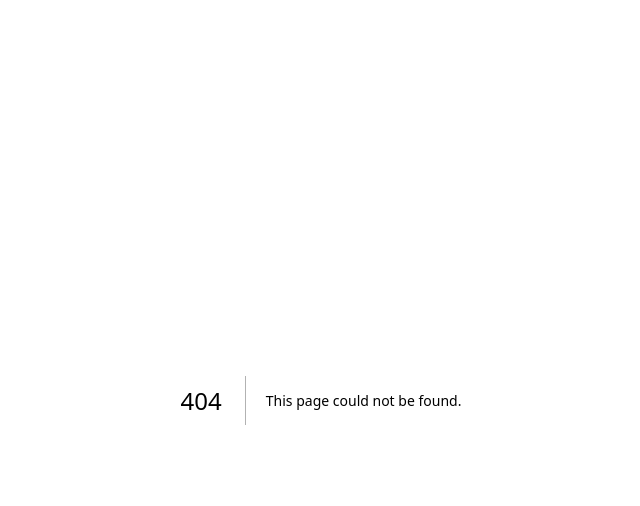
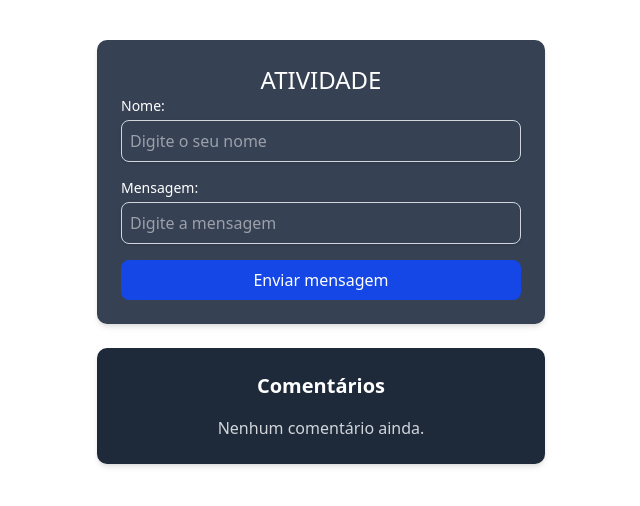
Before and after one commit to Eduardoskei/introducao-nextjs, a Next.js app: page /message in a window 1280 px wide. Before the commit this address had no page. Shown: the top 506 px of the page, without its empty margins (319-959 px from the left). Built offline with nearby package versions, Linux system fonts and the light colour scheme.

Commit message:
atvComponent PT3

```diff
--- /dev/null
+++ b/src/app/message/page.tsx
@@ -0,0 +1,35 @@
+'use client'
+
+import CommentForm from "@/components/ComponentsAtv3/CommentForm";
+import CommentList from "@/components/ComponentsAtv3/CommentList";
+import { useState } from "react";
+
+interface CommentItem {
+  name: string;
+  message: string;
+  timestamp: string;
+}
+
+export default function CommentApp() {
+  const [comments, setComments] = useState<CommentItem[]>([]);
+
+  const addComment = (name: string, message: string) => {
+    const newComment: CommentItem = {
+      name,
+      message,
+      timestamp: new Date().toLocaleString(),
+    };
+    setComments([newComment, ...comments]);
+  };
+
+  return (
+    <div className="max-w-full m-auto">
+        <div className="mt-10">
+            <CommentForm onAddComment={addComment} />
+        </div>
+        <div className="mb-10">
+            <CommentList comments={comments} />
+        </div>
+    </div>
+  );
+};
--- /dev/null
+++ b/src/components/ComponentsAtv3/Comment.tsx
@@ -0,0 +1,15 @@
+interface CommentProps {
+  name: string;
+  message: string;
+  timestamp: string;
+}
+
+export default function Comment({ name, message, timestamp }: CommentProps) {
+  return (
+    <div className="bg-gray-700 p-4 rounded-md shadow-sm transform hover:scale-105 transition cursor-pointer">
+      <p className="text-sm text-gray-300">{timestamp}</p>
+      <p className="font-semibold text-white">{name}</p>
+      <p className="text-white mt-1">{message}</p>
+    </div>
+  );
+};
--- /dev/null
+++ b/src/components/ComponentsAtv3/CommentForm.tsx
@@ -0,0 +1,62 @@
+'use client'
+
+import { useState } from "react";
+
+interface CommentFormProps {
+  onAddComment: (name: string, message: string) => void;
+}
+
+export default function CommentForm({ onAddComment }: CommentFormProps) {
+  const [name, setName] = useState("");
+  const [message, setMessage] = useState("");
+
+  const handleSubmit = (e: React.FormEvent) => {
+    e.preventDefault();
+
+    onAddComment(name.trim(), message.trim());
+
+    setName("");
+    setMessage("");
+  };
+
+  return (
+    <form
+      onSubmit={handleSubmit}
+      className="bg-gray-700 text-white p-6 rounded-lg shadow-md space-y-4 max-w-md mx-auto"
+    >
+      <div>
+
+         <h2 className="text-center text-2xl">ATIVIDADE</h2>
+
+        <label htmlFor="name" className="block text-sm font-medium">Nome: </label>
+        <input
+          type="text"
+          id="name"
+          value={name}
+          placeholder="Digite o seu nome"
+          onChange={(e) => setName(e.target.value)}
+          className="mt-1 block w-full rounded-md border border-gray-300 shadow-sm p-2 focus:border-gray-500 focus:ring-gray-500"
+        />
+      </div>
+
+      <div>
+        <label htmlFor="message" className="block text-sm font-medium">Mensagem: </label>
+        <input
+          type="text"
+          id="message"
+          value={message}
+          placeholder="Digite a mensagem"
+          onChange={(e) => setMessage(e.target.value)}
+          className="mt-1 block w-full rounded-md border border-gray-300 shadow-sm p-2 focus:border-gray-500 focus:ring-gray-500"
+        />
+      </div>
+
+      <button
+        type="submit"
+        className="w-full bg-blue-700 text-white py-2 px-4 rounded-md hover:bg-blue-800 transition cursor-pointer"
+      >
+        Enviar mensagem
+      </button>
+    </form>
+  );
+}
--- /dev/null
+++ b/src/components/ComponentsAtv3/CommentList.tsx
@@ -0,0 +1,32 @@
+import Comment from "./Comment";
+
+interface CommentItem {
+  name: string;
+  message: string;
+  timestamp: string;
+}
+
+interface CommentListProps {
+  comments: CommentItem[];
+}
+
+export default function CommentList ({ comments }: CommentListProps) {
+  return (
+    <div className="bg-gray-800 text-white p-6 rounded-lg shadow-md max-w-md mx-auto mt-6 space-y-4">
+      <h2 className="text-xl font-semibold text-center mb-4">Comentários</h2>
+
+      {comments.length === 0 ? (
+        <p className="text-center text-gray-300">Nenhum comentário ainda.</p>
+      ) : (
+        comments.map((comment, index) => (
+          <Comment
+            key={index}
+            name={comment.name}
+            message={comment.message}
+            timestamp={comment.timestamp}
+          />
+        ))
+      )}
+    </div>
+  );
+};
```
